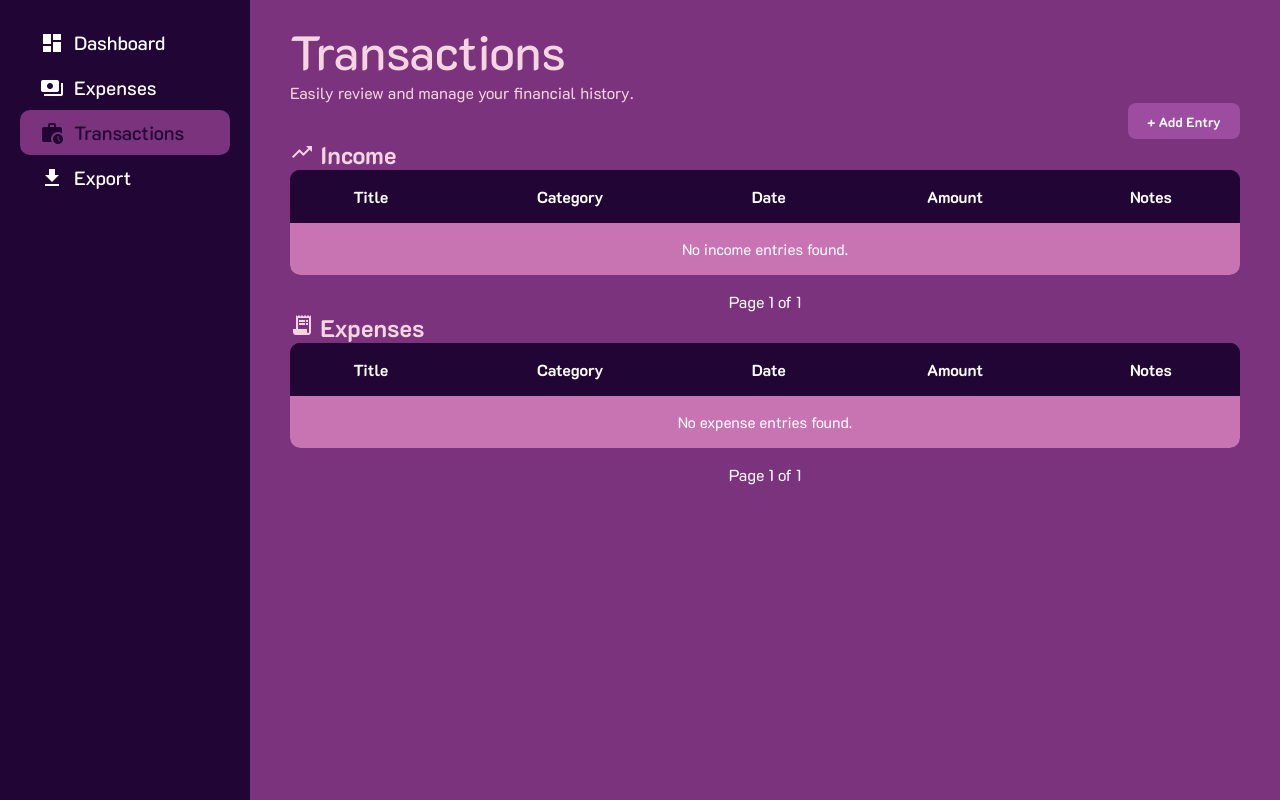
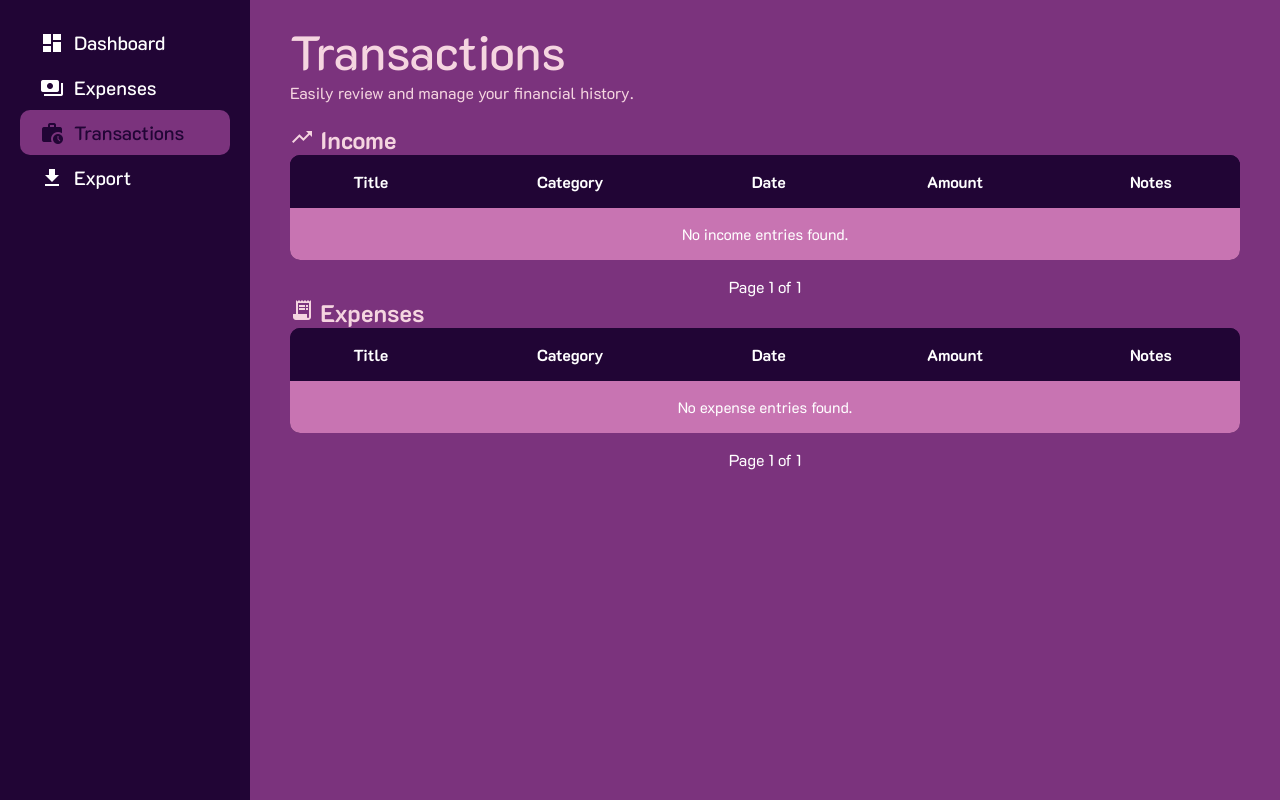
Before and after one commit to jasrulete/finance-app, a Django app: page /finance/ in a window 1280 px wide. Shown: the part 93-893 px from the top of the page. Run offline with Django 5.2, Linux system fonts and the light colour scheme; a user stored in the database is signed in; data comes from the database, SQL or seed files in the repository; both versions use the stored data as it was after the commit.

Commit message:
fix double add entry

```diff
--- a/finance/templates/finance/expenses.html
+++ b/finance/templates/finance/expenses.html
@@ -600,7 +600,7 @@
   }
 
 // Update form submission handler to use the simple input
-document.getElementById('entry-form').addEventListener('submit', async function(e) {
+{% comment %} document.getElementById('entry-form').addEventListener('submit', async function(e) {
   e.preventDefault();
 
   // Validate required fields
@@ -659,7 +659,7 @@ document.getElementById('entry-form').addEventListener('submit', async function(
       console.error('Error:', error);
       showErrorMessage('An error occurred while adding the entry');
   }
-});
+}); {% endcomment %}
 
 // Type buttons functionality
 document.getElementById('income-btn').addEventListener('click', function() {
--- a/finance/templates/finance/transaction.html
+++ b/finance/templates/finance/transaction.html
@@ -88,12 +88,12 @@
           <h1>Transactions</h1>
           <p>Easily review and manage your financial history.</p>
         </div>
-
-        <div class="add-entry-container">
+        <br>
+        {% comment %} <div class="add-entry-container">
           <button class="add-entry-button" onclick="openEntryModalForCreate()">
             + Add Entry
           </button>
-        </div>
+        </div> {% endcomment %}
 
         <!-- Income Block -->
         <div class="transactions-card">
```
Also changed, not shown: db.sqlite3.
